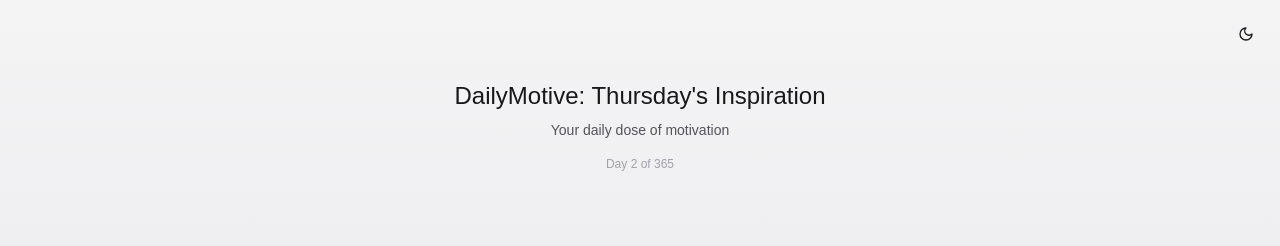
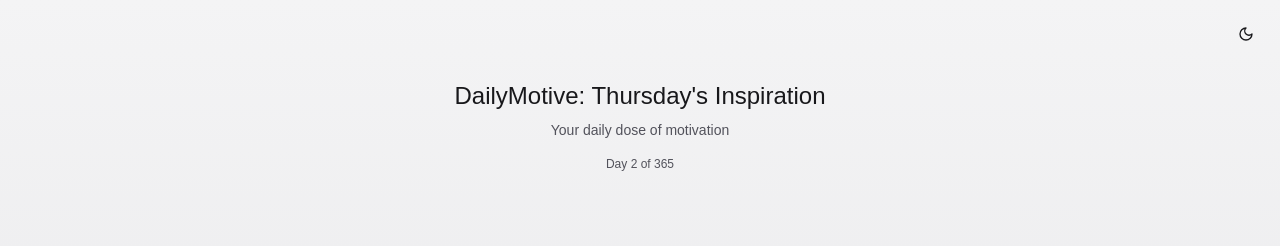
Before and after one commit to rajinsakha/daily-motivation, a Next.js app: page / in a window 1280 px wide. Shown: the top 246 px of the page. Built offline with nearby package versions, Linux system fonts and the light colour scheme.

Commit message:
fixed-text

```diff
--- a/app/page.tsx
+++ b/app/page.tsx
@@ -112,7 +112,7 @@
         </p>
         <div className="max-w-xl mx-auto mt-4">
           {/* <Progress value={progress} className="h-1" /> */}
-          <p className="text-xs text-center text-zinc-400 mt-1">
+          <p className="text-xs text-center text-zinc-600 dark:text-zinc-400 mt-1">
             Day {Math.floor((progress * 365) / 100)} of 365
           </p>
         </div>
```
